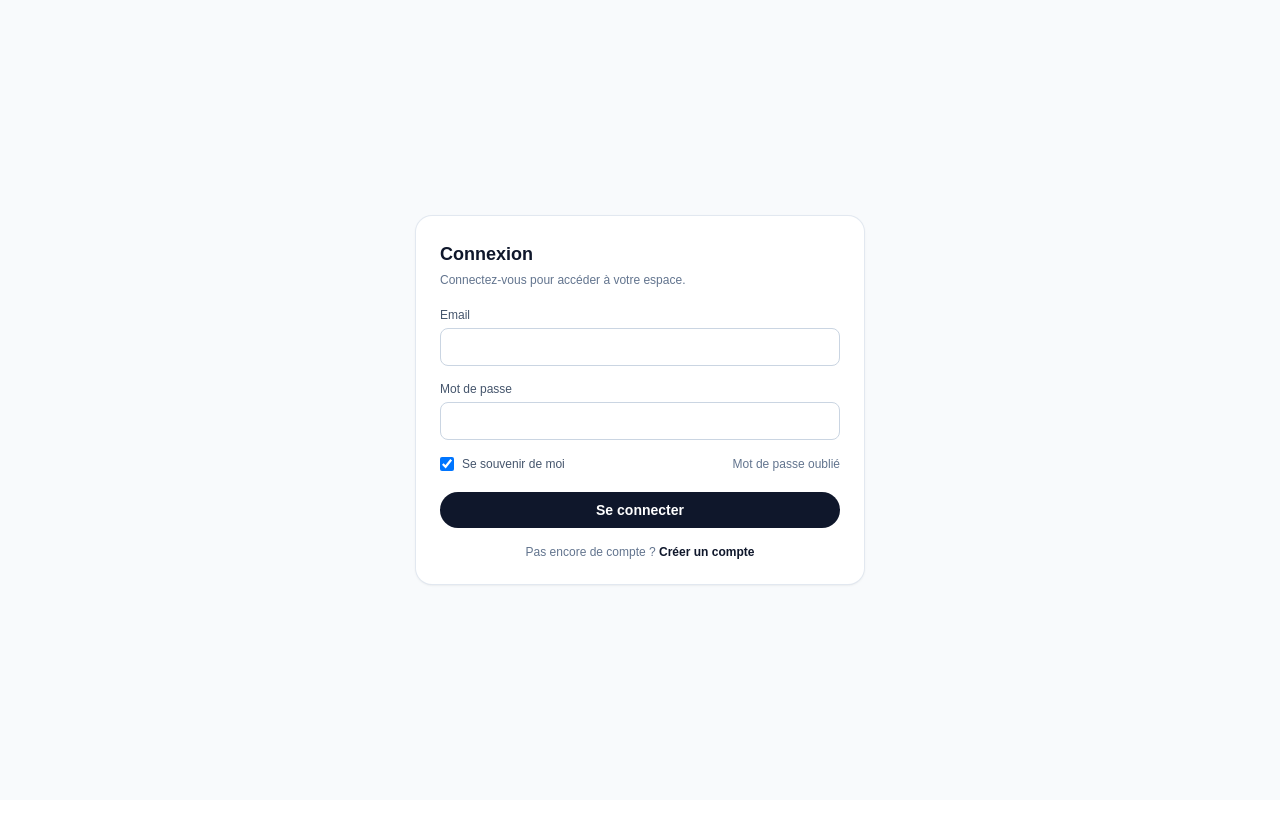
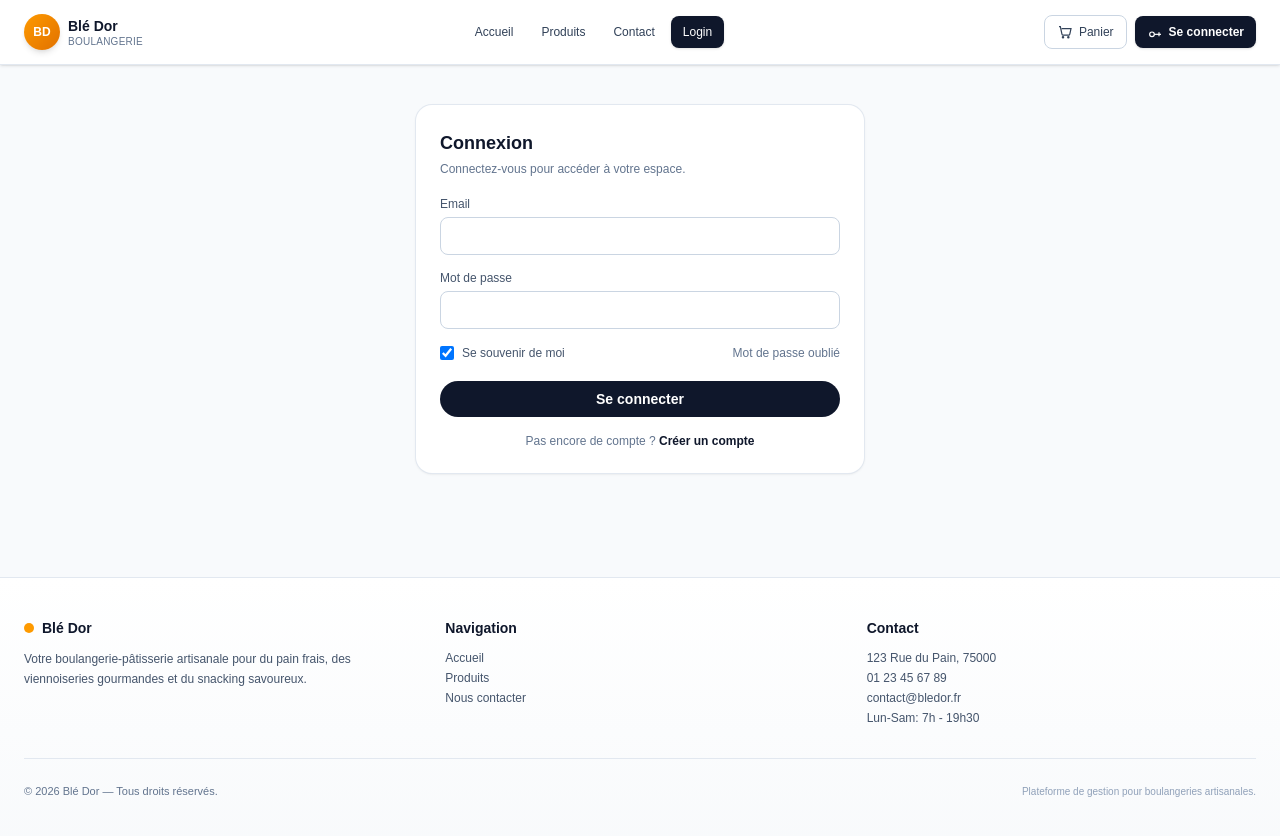
Before and after one commit to Emma781227/Ble-dor, a Next.js app: page /login in a window 1280 px wide. Shown: the top 836 px of the page. Before the commit the page ends 800 px from the top, so only its background shows below. Built offline with nearby package versions, Linux system fonts and the light colour scheme; no server answers.

Commit message:
ajout de la navbar sur les page contact #6

```diff
--- a/src/app/login/page.tsx
+++ b/src/app/login/page.tsx
@@ -3,6 +3,8 @@
 import { FormEvent, useEffect, useState } from "react";
 import { signIn } from "next-auth/react";
 import { useRouter } from "next/navigation";
+import Link from "next/link";
+import PublicLayout from "@/components/layout/PublicLayout";
 
 export default function LoginPage() {
   const [email, setEmail] = useState("");
@@ -56,8 +58,9 @@ export default function LoginPage() {
   };
 
   return (
-    <div className="flex min-h-screen items-center justify-center bg-slate-50 px-4">
-      <div className="w-full max-w-md rounded-2xl bg-white p-6 shadow-sm ring-1 ring-slate-200">
+    <PublicLayout>
+      <div className="flex items-center justify-center px-4 py-10">
+        <div className="w-full max-w-md rounded-2xl bg-white p-6 shadow-sm ring-1 ring-slate-200">
         <h1 className="text-lg font-semibold text-slate-900">
           Connexion
         </h1>
@@ -103,12 +106,12 @@ export default function LoginPage() {
               <span>Se souvenir de moi</span>
             </label>
 
-            <a
-              href="#"
+            <Link
+              href="/forgot-password"
               className="text-xs text-slate-500 hover:text-slate-800"
             >
               Mot de passe oublié
-            </a>
+            </Link>
           </div>
 
           {error && (
@@ -126,14 +129,15 @@ export default function LoginPage() {
 
         <p className="mt-4 text-center text-xs text-slate-500">
           Pas encore de compte ?{" "}
-          <a
+          <Link
             href="/signup"
             className="font-semibold text-slate-900 hover:underline"
           >
             Créer un compte
-          </a>
+          </Link>
         </p>
+        </div>
       </div>
-    </div>
+    </PublicLayout>
   );
 }
--- a/src/app/signup/page.tsx
+++ b/src/app/signup/page.tsx
@@ -4,6 +4,7 @@ import { FormEvent, useState, useEffect } from "react";
 import { useRouter } from "next/navigation";
 import { signIn } from "next-auth/react";
 import Link from "next/link";
+import PublicLayout from "@/components/layout/PublicLayout";
 
 export default function SignupPage() {
   const [name, setName] = useState("");
@@ -87,8 +88,9 @@ export default function SignupPage() {
   };
 
   return (
-    <div className="flex min-h-screen items-center justify-center bg-slate-50 px-4">
-      <div className="w-full max-w-md rounded-2xl bg-white p-6 shadow-sm ring-1 ring-slate-200">
+    <PublicLayout>
+      <div className="flex items-center justify-center px-4 py-10">
+        <div className="w-full max-w-md rounded-2xl bg-white p-6 shadow-sm ring-1 ring-slate-200">
         <h1 className="text-lg font-semibold text-slate-900">
           Créer un compte
         </h1>
@@ -182,7 +184,8 @@ export default function SignupPage() {
             Se connecter
           </Link>
         </p>
+        </div>
       </div>
-    </div>
+    </PublicLayout>
   );
 }
```
